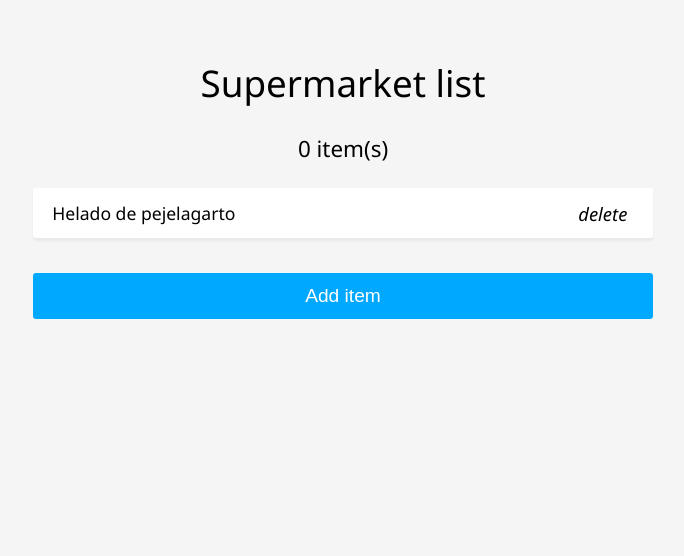
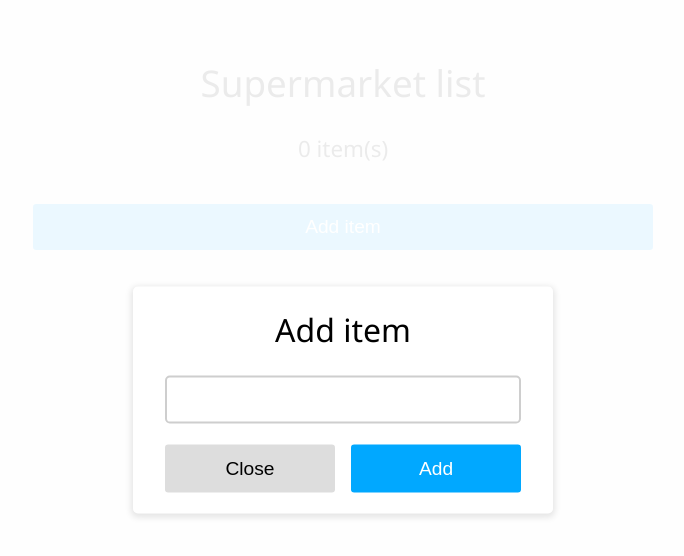
Before and after one commit to agusscript/tradehelm-challenge, a React (Vite) app: page / in a window 1280 px wide. Both pictures are taken after a click on the button "Add item". Shown: the top 556 px of the page, without its empty margins (297-981 px from the left). Built offline with nearby package versions, Linux system fonts and the light colour scheme.

Commit message:
Add functions to show form

```diff
--- a/src/App.scss
+++ b/src/App.scss
@@ -10,44 +10,3 @@ main {
   align-items: center;
   justify-content: center;
 }
-
-.market-list {
-  margin: 2rem;
-  width: 100%;
-  max-width: 620px;
-  min-height: 200px;
-  text-align: center;
-
-  .title {
-    font-size: 2.3rem;
-    font-weight: 500;
-    margin: 1.6rem 0;
-  }
-
-  .number-items {
-    font-size: 1.4rem;
-    font-weight: 500;
-    margin-bottom: 1.5rem;
-  }
-
-  .main-add-btn {
-    margin: 1rem 0;
-    border: none;
-    width: 100%;
-    height: 46px;
-    font-size: 1.2rem;
-    color: white;
-    background-color: #01a8ff;
-    border-radius: 0.2rem;
-    transition: all 0.3s;
-
-    &:hover {
-      opacity: 0.8;
-      cursor: pointer;
-    }
-
-    &:active {
-      opacity: 1;
-    }
-  }
-}
--- a/src/App.tsx
+++ b/src/App.tsx
@@ -1,18 +1,8 @@
 import "./App.scss";
-import ListItem from "./ListItem/ListItem";
-import InputItem from "./inputItem/InputItem";
+import SuperMarketListList from "./SuperMarketList/SuperMarketList";
 
 function App(): JSX.Element {
-  return (
-    <main>
-      <section className="market-list">
-        <h2 className="title">Supermarket list</h2>
-        <p className="number-items">0 item(s)</p>
-        <ListItem />
-        <button className="main-add-btn">Add item</button>
-      </section>
-    </main>
-  );
+  return <SuperMarketListList />;
 }
 
 export default App;
--- a/src/inputItem/InputItem.scss
+++ b/src/FormItem/FormItem.scss
@@ -1,16 +1,19 @@
-.input-item-container {
+.form-item-container {
   box-sizing: border-box;
-  margin: 1rem;
+  z-index: 1;
+  position: fixed;
   padding: 1rem 2rem;
+  width: 100%;
+  min-height: 200px;
   max-width: 420px;
-  min-height: 200px;
-  display: flex;
-  flex-direction: column;
-  align-items: center;
-  justify-content: start;
+  top: 50%;
+  left: 50%;
+  transform: translate(-50%, -50%);
+  -ms-transform: translate(-50%, -50%);
+  -webkit-transform: translate(-50%, -50%);
   background-color: white;
   border-radius: 0.3rem;
-  box-shadow: 0 4px 4px 4px rgba(0, 0, 0, 0.03);
+  box-shadow: 0 2px 6px 2px rgba(0, 0, 0, 0.1);
 
   h2 {
     font-size: 2rem;
@@ -29,7 +32,7 @@
     border-radius: inherit;
 
     &:focus {
-      border: 2px solid #01a8ff;
+      border-color: #01a8ff;
     }
   }
 
@@ -47,10 +50,8 @@
       color: white;
       background-color: #01a8ff;
       border-radius: 0.2rem;
-      transition: all 0.3s;
 
       &:hover {
-        opacity: 0.8;
         cursor: pointer;
       }
 
@@ -59,9 +60,37 @@
       }
     }
 
+    .add-btn:hover {
+      background-color: #01a6ffb9;
+    }
+
     .close-btn {
       background-color: #dddddd;
       color: black;
+
+      &:hover {
+        background-color: #ddddddaf;
+      }
     }
   }
 }
+
+.hidden {
+  display: none;
+}
+
+.active {
+  display: block;
+  animation: scaleUp 0.5s cubic-bezier(0.165, 0.84, 0.44, 1) forwards;
+}
+
+@keyframes scaleUp {
+  0% {
+    transform: scale(0.8) translateY(800px);
+    opacity: 0;
+  }
+  100% {
+    transform: scale(1) translate(-50%, -50%);
+    opacity: 1;
+  }
+}
--- /dev/null
+++ b/src/FormItem/FormItem.tsx
@@ -0,0 +1,18 @@
+import "./FormItem.scss";
+
+function FormItem({ formClassName, btnCloseFunction }): JSX.Element {
+  return (
+    <div className={formClassName}>
+      <h2>Add item</h2>
+      <input type="text" />
+      <div className="btn-container">
+        <button className="close-btn" onClick={btnCloseFunction}>
+          Close
+        </button>
+        <button className="add-btn">Add</button>
+      </div>
+    </div>
+  );
+}
+
+export default FormItem;
--- /dev/null
+++ b/src/SuperMarketList/SuperMarketList.scss
@@ -0,0 +1,68 @@
+.overlay {
+  position: fixed;
+  top: 0;
+  bottom: 0;
+  left: 0;
+  right: 0;
+  background-color: rgba(255, 255, 255, 0.92);
+  z-index: 1;
+
+  &.show {
+    display: block;
+    animation: fade 1s;
+  }
+
+  &.inactive {
+    display: none;
+  }
+}
+
+.market-list {
+  margin: 2rem;
+  width: 100%;
+  max-width: 620px;
+  min-height: 200px;
+  text-align: center;
+
+  .title {
+    font-size: 2.3rem;
+    font-weight: 500;
+    margin: 1.6rem 0;
+  }
+
+  .number-items {
+    font-size: 1.4rem;
+    font-weight: 500;
+    margin-bottom: 1.5rem;
+  }
+
+  .main-add-btn {
+    margin: 1rem 0;
+    border: none;
+    width: 100%;
+    height: 46px;
+    font-size: 1.2rem;
+    color: white;
+    background-color: #01a8ff;
+    border-radius: 0.2rem;
+    transition: all 0.3s;
+
+    &:hover {
+      opacity: 0.8;
+      cursor: pointer;
+    }
+
+    &:active {
+      opacity: 1;
+    }
+  }
+}
+
+@keyframes fade {
+  0% {
+    opacity: 0;
+  }
+  100% {
+    opacity: 1;
+  }
+}
--- /dev/null
+++ b/src/SuperMarketList/SuperMarketList.tsx
@@ -0,0 +1,41 @@
+import "./SuperMarketList.scss";
+import FormItem from "../FormItem/FormItem";
+import { useState } from "react";
+
+function SuperMarketList(): JSX.Element {
+  const [visibility, setVisibility] = useState(false);
+
+  function handleVisibility() {
+    setVisibility(!visibility);
+  }
+
+  function handleFormVisibility() {
+    return visibility ? "active" : "hidden";
+  }
+
+  function handleOverlayVisibility() {
+    return visibility ? "show" : "inactive";
+  }
+
+  return (
+    <main>
+      <div
+        className={`overlay ${handleOverlayVisibility()}`}
+        onClick={handleVisibility}
+      ></div>
+      <section className="market-list">
+        <h2 className="title">Supermarket list</h2>
+        <p className="number-items">0 item(s)</p>
+        <button className="main-add-btn" onClick={handleVisibility}>
+          Add item
+        </button>
+        <FormItem
+          formClassName={`form-item-container ${handleFormVisibility()}`}
+          btnCloseFunction={handleVisibility}
+        />
+      </section>
+    </main>
+  );
+}
+
+export default SuperMarketList;
```
Also changed, not shown: src/inputItem/InputItem.tsx (deleted, +0 -16 lines).
